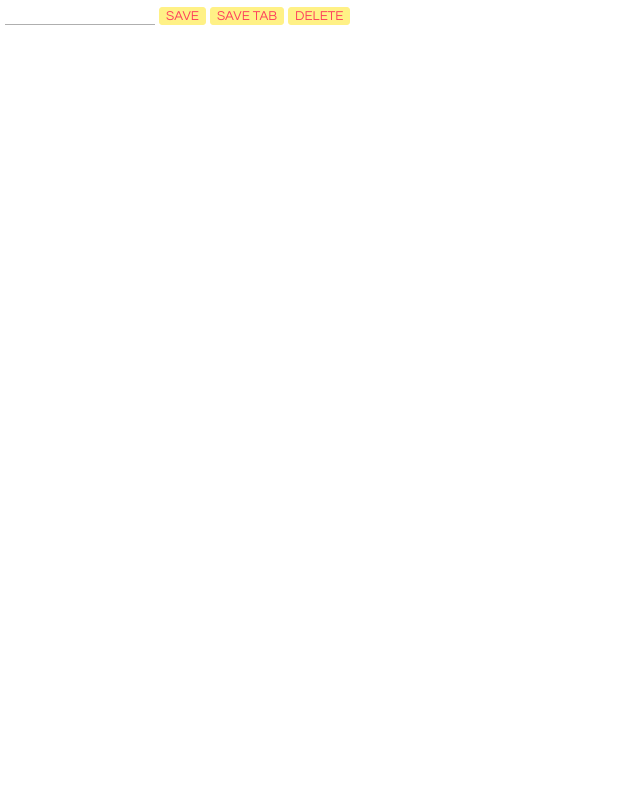
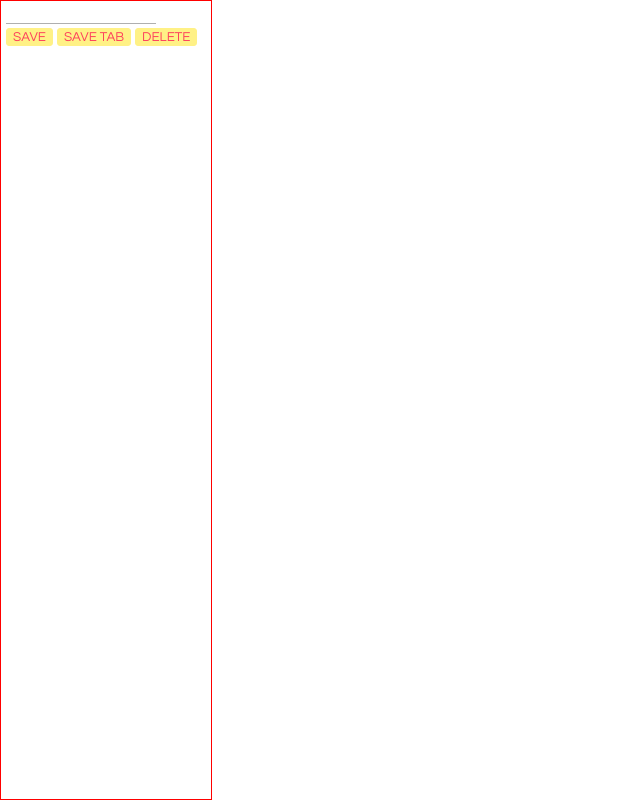
Before and after one commit to elanseca/LeadsTrackerApp, a website built with Vite: page index.html in a window 1280 px wide. Shown: the whole page, without its empty margins (0-640 px from the left). Built offline with nearby package versions, Linux system fonts and the light colour scheme.

Commit message:
added max-width to body

```diff
--- a/index.css
+++ b/index.css
@@ -2,6 +2,8 @@ body{
     margin: 0;
     padding: 5px;
     min-width: 150px;
+    max-width: 200px;
+    border: 1px solid red;
 }
 
 ul{
```
